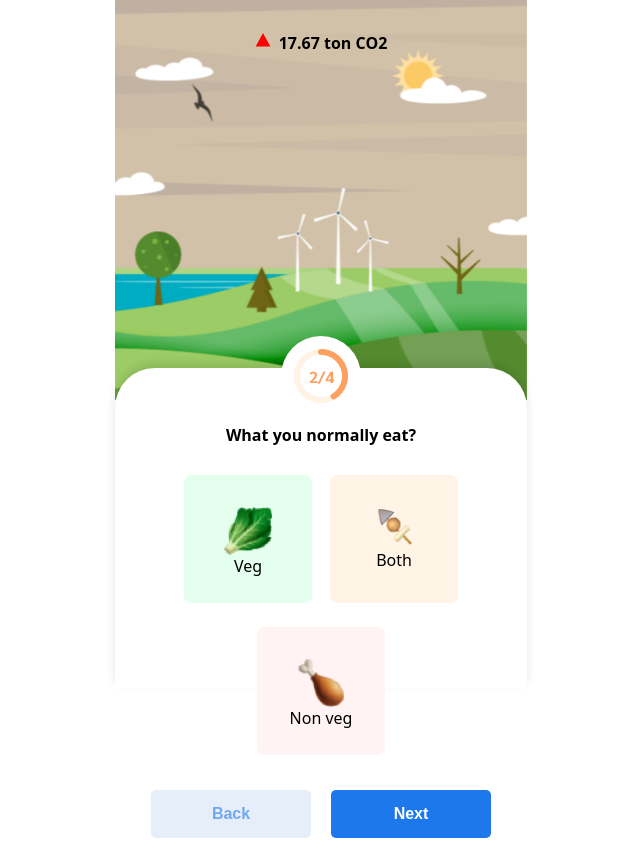
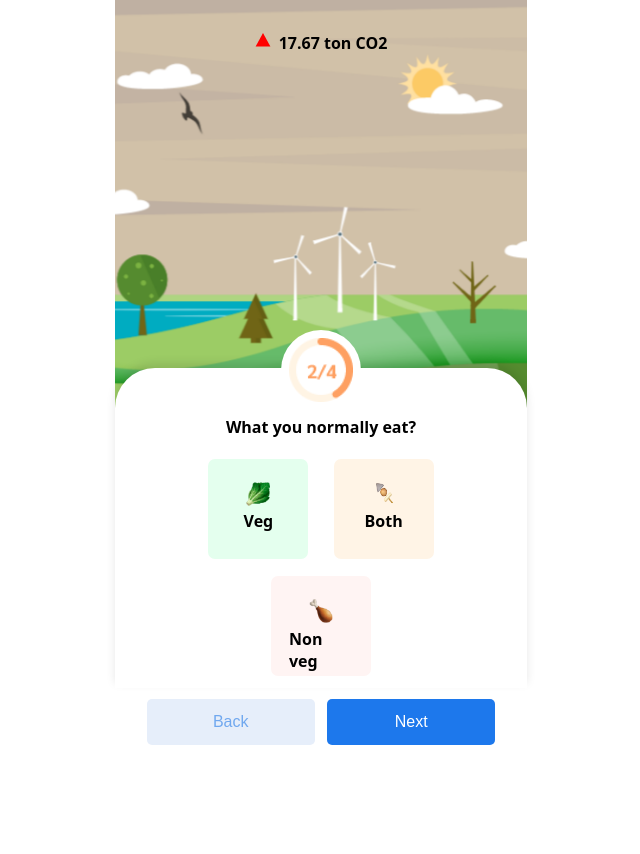
Before and after one commit to girish-gaikwad/karma_meter, a React (Vite) app in the folder frontend/: page /preferences in a window 1280 px wide. Shown: the whole page, without its empty margins (319-959 px from the left). After the commit the page ends 800 px from the top, so only its background shows below. Built offline with nearby package versions, Linux system fonts and the light colour scheme.

Commit message:
by thiru

```diff
--- a/frontend/src/pages/shankari/Appliances.jsx
+++ b/frontend/src/pages/shankari/Appliances.jsx
@@ -15,10 +15,12 @@ const Appliances = () => {
   };
 
   // Dynamically generate background for slider
-
+  const sliderBackgroundStyle = {
+    backgroundColor: `linear-gradient(to right, rgb(29,120,236) ${value / 10}%, #d3d3d3 0%)`
+  };
 
   return (
-    <div style={{ height: '100vh', width: '412px', position: 'relative' }}>
+    <div style={{ height: '99vh', width: '412px', position: 'relative' }}>
       {/* Background Image */}
       <div style={{
         backgroundImage: `url(${bg3})`,
@@ -33,7 +35,7 @@ const Appliances = () => {
       {/* CO2 Value */}
       <div style={{ position: 'absolute', top: '4vh', fontSize: '1rem', fontWeight: '600',alignItems:"baseline", textAlign: 'center', width: '100%', display: 'flex', justifyContent: 'center' }}>
         <IoTriangleSharp color='red' style={{ marginRight: '0.5rem' }} />
-        <div>17.67 ton CO2</div>
+        <div style={{fontWeight:"bold"}}>17.67 ton CO2</div>
       </div>
 
       {/* Preferences Section */}
@@ -48,38 +50,38 @@ const Appliances = () => {
         zIndex: 1,
         boxShadow: '0 -5px 10px rgba(0, 0, 0, 0.1)'
       }}>
-        <div style={{ alignItems: 'center', justifyContent: 'center', top: '-2rem', position: 'relative', display: 'flex', backgroundColor: 'white', width: "5rem", borderRadius: '50%', height: '5rem', margin: '0 auto', marginBottom: "1" }}>
-          <img src={progress4} alt="" />
-        </div>
+        <div style={{ alignItems: 'center', justifyContent: 'center', top: '-2.4rem', position: 'relative', display: 'flex', backgroundColor: 'white', width: "5rem", borderRadius: '50%', height: '5rem', margin: '0 auto', marginBottom: "1" }}>
+            <img style={{width:"4rem"}} src={progress4} alt="" />
+          </div>
 
         {/* Question */}
-        <p style={{ textAlign: 'center', fontSize: '1rem', padding: '2rem', fontWeight: '600', margin: '0', wordBreak: 'break-word', bottom: '3rem', position: 'relative' }}>
+        <p style={{ textAlign: 'center', fontSize: '1rem', padding: '2rem', fontWeight: '600', margin: '0', wordBreak: 'break-word', bottom: '4rem', position: 'relative' }}>
           How much electricity do you consume for a month?
         </p>
 
         {/* Slider with dynamic fill */}
-        <div style={{ display: 'flex', height: '20px', alignItems: 'center', borderLeft: "4px solid rgb(29,120,236)", borderRight: "4px solid rgb(29,120,236)", width: "80%", marginLeft: "2rem", marginBottom: "2rem" }}>
+        <div style={{ display: 'flex', height: '20px', alignItems: 'center', borderLeft: "4px solid rgb(29,120,236)", borderRight: "4px solid rgb(29,120,236)", width: "80%", marginLeft: "2rem",position:"relative",bottom:"4rem"}}>
           <input
             type='range'
             min={0} // Minimum value of the slider
-            max={1000} // Maximum value of the slider
-            step={50} // The interval for each step
-            value={value} // Current value from the state
-            onChange={handleValueChange} // Update the value when slider moves
-             // Apply the background fill effect
+            max={1000}
+            step={50}
+            value={value}
+            onChange={handleValueChange}
+            style={sliderBackgroundStyle}
           />
         </div>
-        <div style={{display:"flex",flexDirection:"row",justifyContent:"space-between",marginLeft:"1rem",marginRight:"1rem"}}><p>100 units</p>
+        <div style={{display:"flex",flexDirection:"row",justifyContent:"space-between",position:"relative",bottom:"3rem",marginLeft:"1rem",marginRight:"1rem",marginBottom:"1rem"}}><p>100 units</p>
         <p>1000 units  </p></div>
 
         {/* Display Value */}
-        <div style={{ textAlign: 'center',borderRadius:"5PX", marginBottom: '1rem', fontWeight: '600', fontSize: '1.2rem',backgroundColor:"rgb(255,244,228)",color:"rgb(255,152,14)",width:"6rem",marginLeft:"10rem" }}>
-          {value} units
+        <div style={{ textAlign: 'center',borderRadius:"5PX", marginBottom: '1rem', fontWeight: '600', fontSize: '1.2rem',backgroundColor:"rgb(255,244,228)",color:"rgb(255,152,14)",width:"6rem",marginLeft:"10rem",position:"relative",bottom:"3.4rem" }}>
+          {value} {value > 1 ? 'units' : 'unit'}
         </div>
 
         {/* Buttons */}
-        <div style={{ display: 'flex', justifyContent: 'space-evenly', padding: '1rem', marginTop: '9.7rem', position: 'relative', bottom: '2rem' }}>
-          <button style={{ color: 'white', cursor: 'pointer', fontSize: '1rem', fontWeight: '600', width: '24rem', height: '3rem', backgroundColor: "#1d78ec", border: "none", borderRadius: "5px" }} onClick={() => navigate('/display-karma')}>
+        <div style={{ display: 'flex', justifyContent: 'space-evenly', padding: '1rem', marginTop: '4.5rem', position: 'relative', bottom: '2rem' }}>
+          <button style={{ color: 'white', cursor: 'pointer', fontSize: '1rem', fontWeight: '500', width: '24rem', height: '3rem', backgroundColor: "#1d78ec", border: "none", borderRadius: "5px" }} onClick={() => navigate('/display-karma')}>
             Calculate carbon footprint
           </button>
         </div>
--- a/frontend/src/pages/shankari/Electricity.jsx
+++ b/frontend/src/pages/shankari/Electricity.jsx
@@ -35,7 +35,7 @@ const Electricity = () => {
   };
 
   return (
-    <div style={{ height: '100vh', width: '412px', position: 'relative' ,justifyContent: 'center'}}>
+    <div style={{ height: '99vh', width: '412px', position: 'relative' ,justifyContent: 'center'}}>
       <>
         <div style={{
           backgroundImage: `url(${bg2})`,
@@ -48,7 +48,7 @@ const Electricity = () => {
         </div>
         <div style={{ position: 'absolute', top: '4vh', fontSize: '1rem', fontWeight: '600', textAlign: 'center', width: '100%', display: 'flex', justifyContent: 'center' }}>
           <IoTriangleSharp color='red' style={{ marginRight: '0.5rem' }} />
-          <div>17.67 ton CO2</div>
+          <div style={{fontWeight:"bold"}}>17.67 ton CO2</div>
         </div>
       </>
 
@@ -64,8 +64,10 @@ const Electricity = () => {
         zIndex: 1,
         boxShadow: '0 -5px 10px rgba(0, 0, 0, 0.1)',
       }}>
-           <div style={{ alignItems: 'center',  justifyContent: 'center',top: '-2rem', position: 'relative',display: 'flex',backgroundColor: 'white',width:"5rem",borderRadius: '50%',height: '5rem',margin: '0 auto',marginBottom:"1" }}><img src={progress3} alt="" /></div>
-        <p style={{ textAlign: 'center', fontSize: '1rem', padding: '2rem', fontWeight: '600', margin: '0' ,bottom: '3rem', position: 'relative'}}>
+        <div style={{ alignItems: 'center', justifyContent: 'center', top: '-2.4rem', position: 'relative', display: 'flex', backgroundColor: 'white', width: "5rem", borderRadius: '50%', height: '5rem', margin: '0 auto', marginBottom: "1" }}>
+            <img style={{width:"4rem"}} src={progress3} alt="" />
+          </div>
+        <p style={{ textAlign: 'center', fontSize: '1rem', padding: '1rem', fontWeight: '600', margin: '0' ,bottom: '3.5rem', position: 'relative'}}>
           Select the appliances you use at your home
         </p>
 
@@ -74,7 +76,7 @@ const Electricity = () => {
   gridTemplateColumns: "repeat(3, 1fr)",
   gap: '1rem',
   justifyContent: 'center',
-  width: '75%',
+  width: '70%',
   margin: '0 auto',
 
 
@@ -89,30 +91,29 @@ const Electricity = () => {
         alignItems: 'center',
         textAlign: 'center',
         position: 'relative',
-        bottom: '3rem',
+        bottom: '3.5rem',
         justifyContent: 'center',
         width: '3.5rem',
         height: '3rem',
-        padding: '1rem',
+        padding: '0.5rem',
         borderRadius: '7px',
         backgroundColor: item.bg,
-        border: selectedIndices.includes(index) ? item.
-        border : "none",
+        border: selectedIndices.includes(index) ? item.border : "2px solid transparent",
         cursor: 'pointer',
         gridColumn: (index === 6) ? '2 / span 1' : 'auto',
       }}
     >
-      <p style={{ fontSize: '14px', margin: '0', wordBreak: 'break-word', fontWeight: '500' }}>{item.name}</p>
+      <p style={{ fontSize: '12px', margin: '0', wordBreak: 'break-word', fontWeight: '500' }}>{item.name}</p>
     </div>
   ))}
 </div>
 
 
-        <div style={{ display: 'flex', justifyContent: 'space-evenly', padding: '1rem', bottom: '2rem', position: 'relative' }}>
+        <div style={{ display: 'flex', justifyContent: 'space-evenly', padding: '1rem', bottom: '3.4rem', position: 'relative' }}>
           <button
             style={{
               color: 'rgb(112,168,239)', cursor: 'pointer', fontSize: '1rem',
-              fontWeight: '600', width: '10rem', height: '3rem',
+              fontWeight: '500', width: '10.5rem', height: '2.9rem',
               backgroundColor: "rgb(230,238,250)", border: "none", borderRadius: "5px"
             }}
             onClick={() => navigate(-1)}
@@ -122,9 +123,8 @@ const Electricity = () => {
           <button
             style={{
               color: 'white', cursor: 'pointer', fontSize: '1rem',
-              fontWeight: '600', width: '10rem', height: '3rem',
-              backgroundColor: "#1d78ec", border: "none", borderRadius: "5px"
-            }}
+              fontWeight: '500', width: '10.5rem', height: '2.9rem',
+              backgroundColor: "#1d78ec", border: "none", borderRadius: "5px"}}
             onClick={handleNext}
           >
             Next
--- a/frontend/src/pages/shankari/Preferences.jsx
+++ b/frontend/src/pages/shankari/Preferences.jsx
@@ -22,45 +22,36 @@ const Preferences = () => {
   };
 
   return (
-    <div style={{ height: '100vh', width: '412px', position: 'relative' }}>
-      <>
-      <div style={{
+    <div className="d-flex align-items-center justify-content-center" style={{ height: '100vh', width: '412pxvw', position: 'relative' }}>
+      {/* Background Image */}
+      <div
+        style={{
           backgroundImage: `url(${bg1})`,
           backgroundSize: 'cover',
           backgroundPosition: 'center',
-        height: '50vh',
-        width: '100%',
+          height: '55vh',
+
+          width: '412px',
           position: 'absolute',
-      }}>
+        }}
+      ></div>
+
+      {/* Centered Content */}
+      <div style={{ height: '99vh', width: '412px', position: 'relative', zIndex: 1 }}>
+        <div style={{ position: 'absolute', top: '4vh', fontSize: '1rem', fontWeight: '600', textAlign: 'center', width: '100%', display: 'flex', justifyContent: 'center' }}>
+          <IoTriangleSharp color='red' style={{ marginRight: '0.5rem' }} />
+          <div style={{ fontWeight: "bold" }}>17.67 ton CO2</div>
         </div>
-      <div style={{ position: 'absolute', top: '4vh', fontSize: '1rem', fontWeight: '600', textAlign: 'center', width: '100%' ,display: 'flex', justifyContent: 'center'}}>
-      <IoTriangleSharp  color='red' style={{marginRight: '0.5rem'}}/>
-      <div >17.67 ton CO2</div></div></>
 
+        <div style={{ backgroundColor: 'white', height: '40vh', width: '100%', position: 'relative', top: '46vh', borderTopLeftRadius: '40px', borderTopRightRadius: '40px', zIndex: 1, boxShadow: '0 -5px 10px rgba(0, 0, 0, 0.1)' }}>
+          <div style={{ alignItems: 'center', justifyContent: 'center', top: '-2.4rem', position: 'relative', display: 'flex', backgroundColor: 'white', width: "5rem", borderRadius: '50%', height: '5rem', margin: '0 auto', marginBottom: "1" }}>
+            <img style={{width:"4rem"}} src={progress2} alt="" />
+          </div>
 
+          <p style={{ textAlign: 'center', fontSize: '1rem', paddingBottom: '0', fontWeight: '600', margin: '0', bottom: '2rem', position: 'relative' }}>What you normally eat?</p>
 
-      <div style={{
-        backgroundColor: 'white',
-        height: '40vh',
-        width: '100%',
-        position: 'relative',
-        top: '46vh',
-        borderTopLeftRadius: '40px',
-        borderTopRightRadius: '40px',
-        zIndex: 1,
-        boxShadow: '0 -5px 10px rgba(0, 0, 0, 0.1)'
-      }}>
-         <div style={{ alignItems: 'center',  justifyContent: 'center',top: '-2rem', position: 'relative',display: 'flex',backgroundColor: 'white',width:"5rem",borderRadius: '50%',height: '5rem',margin: '0 auto',marginBottom:"1" }}><img src={progress2} alt="" /></div>
-
-        <p style={{ textAlign: 'center', fontSize: '1rem', paddingBottom: '0', fontWeight: '600',margin: '0' ,bottom: '1.5rem', position: 'relative'}}>What you normally eat?</p>
-
-        <div style={{
-          display: 'grid',
-          gridTemplateColumns: "repeat(2, 1fr)",
-          gridTemplateRows: "repeat(2, 1fr)",
-          gap: '1.5rem',
-          justifyItems: 'center',
-        }}>
+          {/* Preferences Grid */}
+          <div style={{ display: 'grid', gridTemplateColumns: "repeat(2, 1fr)", gridTemplateRows: "repeat(2, 1fr)", gap: '1.1rem', justifyItems: 'center' }}>
             {preferences.map((item, index) => (
               <div
                 key={index}
@@ -69,32 +60,38 @@ const Preferences = () => {
                   display: 'flex',
                   flexDirection: 'column',
                   alignItems: 'center',
-                padding: '2rem',
-                bottom: '-0.3rem',
+                  padding: '1rem',
+                  bottom: '0.7rem',
                   position: 'relative',
                   width: '4rem',
-                height : '4rem',
-
+                  height: '4rem',
                   borderRadius: '7px',
-                margin: index === 0 ? '0 -4.5rem 0 0' : (index === 1 ? '0 0 0 -4.5rem' : '0'),
+                  margin: index === 0 ? '0 -5.6rem 0 0' : (index === 1 ? '0 0 0 -5.6rem' : '0'),
                   backgroundColor: item.bg,
-                border: selectedIndex === index ? item.border : "none",
+                  border: selectedIndex === index ? item.border : "2px solid transparent",
                   cursor: 'pointer',
                   gridColumn: index === 2 ? 'span 2' : 'auto',
                 }}
               >
-              <img src={item.img} alt={item.name} style={{ height: '3rem', width: '3rem',paddingLeft:"0.9rem",fontWeight:"bold",paddingRight:"0.9rem", }} />
-              <p style={{ fontSize: '1rem', margin: '0' }}>{item.name}</p>
+                <img src={item.img} alt={item.name} style={{ height: '1.5rem', width: '1.5rem', paddingLeft: "0.3rem", fontWeight: "bold", paddingRight: "0.3rem",paddingBottom: "0.3rem",paddingTop: "0.3rem" }} />
+                <p style={{ fontSize: '1rem', margin: '0',fontWeight:"600" }}>{item.name}</p>
               </div>
             ))}
           </div>
-        <div style={{ display: 'flex', justifyContent: 'space-evenly', padding: '1rem', marginTop: '1.5rem' }}>
-          <button style={{ color: 'rgb(112,168,239)', cursor: 'pointer', fontSize: '1rem', fontWeight: '600',width: '10rem', height: '3rem',backgroundColor:"rgb(230,238,250)" ,border:"none",borderRadius:"5px"}} onClick={() => navigate(-1)}>Back</button>
-          <button style={{ color: 'white', cursor: 'pointer', fontSize: '1rem', fontWeight: '600',width: '10rem', height: '3rem',backgroundColor:"#1d78ec",border:"none",borderRadius:"5px" }} onClick={() => navigate('/electricity')}>Next</button>
+
+          {/* Buttons */}
+          <div style={{ display: 'flex', justifyContent: 'space-evenly', padding: '1.2rem', bottom:'0.5rem' ,position: 'relative' }}>
+            <button style={{  color: 'rgb(112,168,239)', cursor: 'pointer', fontSize: '1rem',
+              fontWeight: '500', width: '10.5rem', height: '2.9rem',
+              backgroundColor: "rgb(230,238,250)", border: "none", borderRadius: "5px" }} onClick={() => navigate(-1)}>Back</button>
+            <button style={{    color: 'white', cursor: 'pointer', fontSize: '1rem',
+              fontWeight: '500', width: '10.5rem', height: '2.9rem',
+              backgroundColor: "#1d78ec", border: "none", borderRadius: "5px"}} onClick={() => navigate('/electricity')}>Next</button>
+          </div>
         </div>
       </div>
     </div>
   );
-}
+};
 
 export default Preferences;
--- a/frontend/src/pages/thiru/vehical/Choosevehical.jsx
+++ b/frontend/src/pages/thiru/vehical/Choosevehical.jsx
@@ -27,7 +27,7 @@ const Choosevehical = () => {
             <div className='tqus'>{qus}</div>
             <div className='titems'>
                 {list.map((item,index)=>(
-                    <div className='titem' onClick={()=>setBorder(index)} key={index} style={{backgroundColor:item.baground,gridColumn: index==2?"span 2":"auto",marginLeft:index==0?"25%":index==1?"-20%":"",width:index==2?"35%":"",border:border==index?`2px solid ${item.border}`:"none"}}>
+                    <div className='titem' onClick={()=>setBorder(index)} key={index} style={{backgroundColor:item.baground,gridColumn: index==2?"span 2":"auto",marginLeft:index==0?"25%":index==1?"-20%":"",width:index==2?"27%":"",border:border==index?`2px solid ${item.border}`:"2px solid transparent"}}>
                         <img src={item.img} />
                         <div >{item.Name}</div>
                     </div>
```
Also changed, not shown: frontend/src/pages/thiru/vehical.css (+5 -2 lines), frontend/src/pages/thiru/vehical/Fule.jsx (+5 -5 lines), frontend/src/pages/thiru/vehical/Kilometer.jsx (+6 -6 lines), frontend/src/pages/thiru/vehical/Noofvehicel.jsx (+6 -6 lines). Lines whose indentation alone changed are shown as unchanged.
